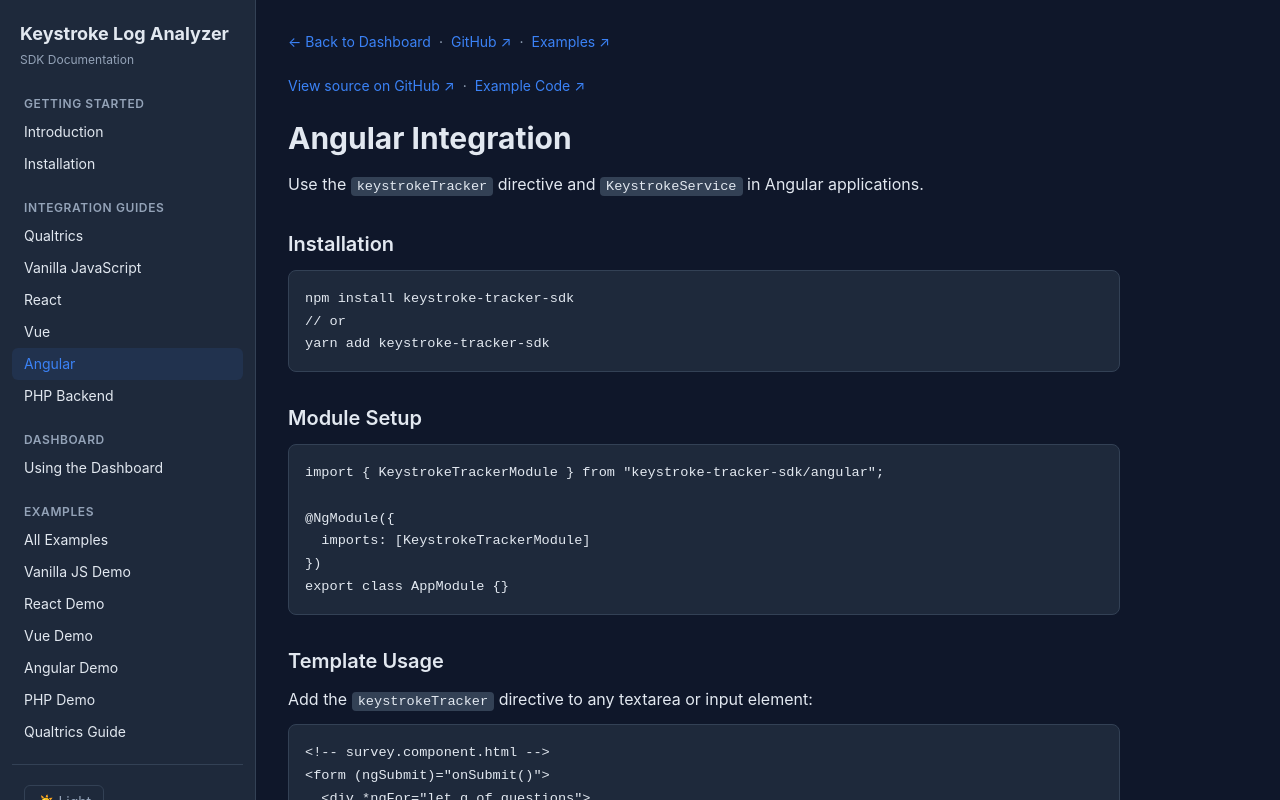
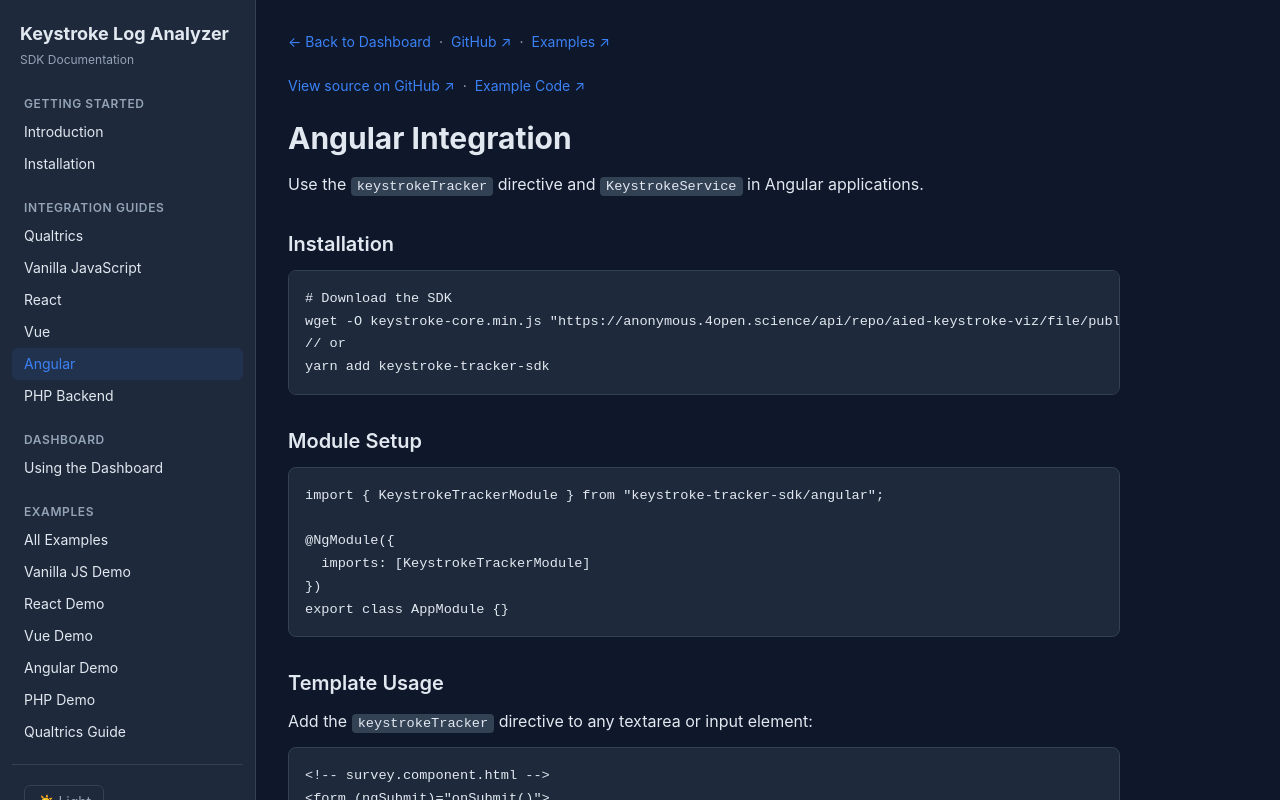
Before and after one commit to EasonC13-agent/aied-keystroke-viz, a Next.js app: page /docs/angular in a window 1280 px wide. Shown: the top 800 px of the page. Built offline with nearby package versions, Linux system fonts and the light colour scheme.

Commit message:
replace npm install with wget from anonymous GitHub API for all docs and examples

```diff
--- a/src/app/docs/angular/page.tsx
+++ b/src/app/docs/angular/page.tsx
@@ -13,7 +13,8 @@ export default function AngularPage() {
       <p className="mb-6">Use the <code>keystrokeTracker</code> directive and <code>KeystrokeService</code> in Angular applications.</p>
 
       <h2 className="text-xl font-semibold mt-8 mb-3">Installation</h2>
-      <pre className="mb-6"><code>{`npm install keystroke-tracker-sdk
+      <pre className="mb-6"><code>{`# Download the SDK
+wget -O keystroke-core.min.js "https://anonymous.4open.science/api/repo/aied-keystroke-viz/file/public/sdk/dist/keystroke-core.min.js"
 // or
 yarn add keystroke-tracker-sdk`}</code></pre>
 
--- a/src/app/docs/install/page.tsx
+++ b/src/app/docs/install/page.tsx
@@ -18,13 +18,13 @@ export default function InstallPage() {
       <h2 className="text-xl font-semibold mt-8 mb-3">Option 2: wget / curl</h2>
       <p className="mb-3">Download the minified SDK directly from the hosted dashboard:</p>
       <pre className="mb-3"><code>{`# Download the core SDK (<3KB)
-wget https://keystroke-viz-anon.vercel.app/sdk/dist/keystroke-core.min.js
+wget -O keystroke-core.min.js "https://anonymous.4open.science/api/repo/aied-keystroke-viz/file/public/sdk/dist/keystroke-core.min.js"
 
 # Or with curl
-curl -O https://keystroke-viz-anon.vercel.app/sdk/dist/keystroke-core.min.js
+curl -o keystroke-core.min.js "https://anonymous.4open.science/api/repo/aied-keystroke-viz/file/public/sdk/dist/keystroke-core.min.js"
 
 # Qualtrics-specific version
-wget https://keystroke-viz-anon.vercel.app/sdk/dist/keystroke-qualtrics.min.js`}</code></pre>
+wget -O keystroke-qualtrics.min.js "https://anonymous.4open.science/api/repo/aied-keystroke-viz/file/public/sdk/dist/keystroke-qualtrics.min.js"`}</code></pre>
       <p className="mb-6" style={{ color: "var(--muted)" }}>
         The npm package will be published after the review process. In the meantime, use direct download or wget from the hosted site.
       </p>
--- a/src/app/docs/react/page.tsx
+++ b/src/app/docs/react/page.tsx
@@ -13,7 +13,8 @@ export default function ReactPage() {
       <p className="mb-6">Use the <code>useKeystrokeTracker</code> hook in React components.</p>
 
       <h2 className="text-xl font-semibold mt-8 mb-3">Installation</h2>
-      <pre className="mb-6"><code>{`npm install keystroke-tracker-sdk
+      <pre className="mb-6"><code>{`# Download the SDK
+wget -O keystroke-core.min.js "https://anonymous.4open.science/api/repo/aied-keystroke-viz/file/public/sdk/dist/keystroke-core.min.js"
 // or
 yarn add keystroke-tracker-sdk`}</code></pre>
 
--- a/src/app/docs/vue/page.tsx
+++ b/src/app/docs/vue/page.tsx
@@ -13,7 +13,8 @@ export default function VuePage() {
       <p className="mb-6">Use the <code>useKeystrokeTracker</code> composable in Vue 3 components.</p>
 
       <h2 className="text-xl font-semibold mt-8 mb-3">Installation</h2>
-      <pre className="mb-6"><code>{`npm install keystroke-tracker-sdk
+      <pre className="mb-6"><code>{`# Download the SDK
+wget -O keystroke-core.min.js "https://anonymous.4open.science/api/repo/aied-keystroke-viz/file/public/sdk/dist/keystroke-core.min.js"
 // or
 yarn add keystroke-tracker-sdk`}</code></pre>
 
--- a/src/app/examples/angular/page.tsx
+++ b/src/app/examples/angular/page.tsx
@@ -104,7 +104,8 @@ export class SurveyComponent {
       <h2 className="text-xl font-semibold mt-8 mb-3">Setup</h2>
       <pre className="mb-6"><code>{`ng new my-survey
 cd my-survey
-npm install keystroke-tracker-sdk
+# Download the SDK
+wget -O keystroke-core.min.js "https://anonymous.4open.science/api/repo/aied-keystroke-viz/file/public/sdk/dist/keystroke-core.min.js"
 # Add the components above
 ng serve`}</code></pre>
 
--- a/src/app/examples/react/page.tsx
+++ b/src/app/examples/react/page.tsx
@@ -131,7 +131,8 @@ export default function App() {
       <h2 className="text-xl font-semibold mt-8 mb-3">Setup</h2>
       <pre className="mb-6"><code>{`npx create-react-app my-survey
 cd my-survey
-npm install keystroke-tracker-sdk
+# Download the SDK
+wget -O keystroke-core.min.js "https://anonymous.4open.science/api/repo/aied-keystroke-viz/file/public/sdk/dist/keystroke-core.min.js"
 # Replace src/App.jsx with the code above
 npm start`}</code></pre>
 
--- a/src/app/examples/vue/page.tsx
+++ b/src/app/examples/vue/page.tsx
@@ -125,7 +125,8 @@ function downloadCSV() {
       <h2 className="text-xl font-semibold mt-8 mb-3">Setup</h2>
       <pre className="mb-6"><code>{`npm create vue@latest my-survey
 cd my-survey
-npm install keystroke-tracker-sdk
+# Download the SDK
+wget -O keystroke-core.min.js "https://anonymous.4open.science/api/repo/aied-keystroke-viz/file/public/sdk/dist/keystroke-core.min.js"
 # Add the components above
 npm run dev`}</code></pre>
 
```
